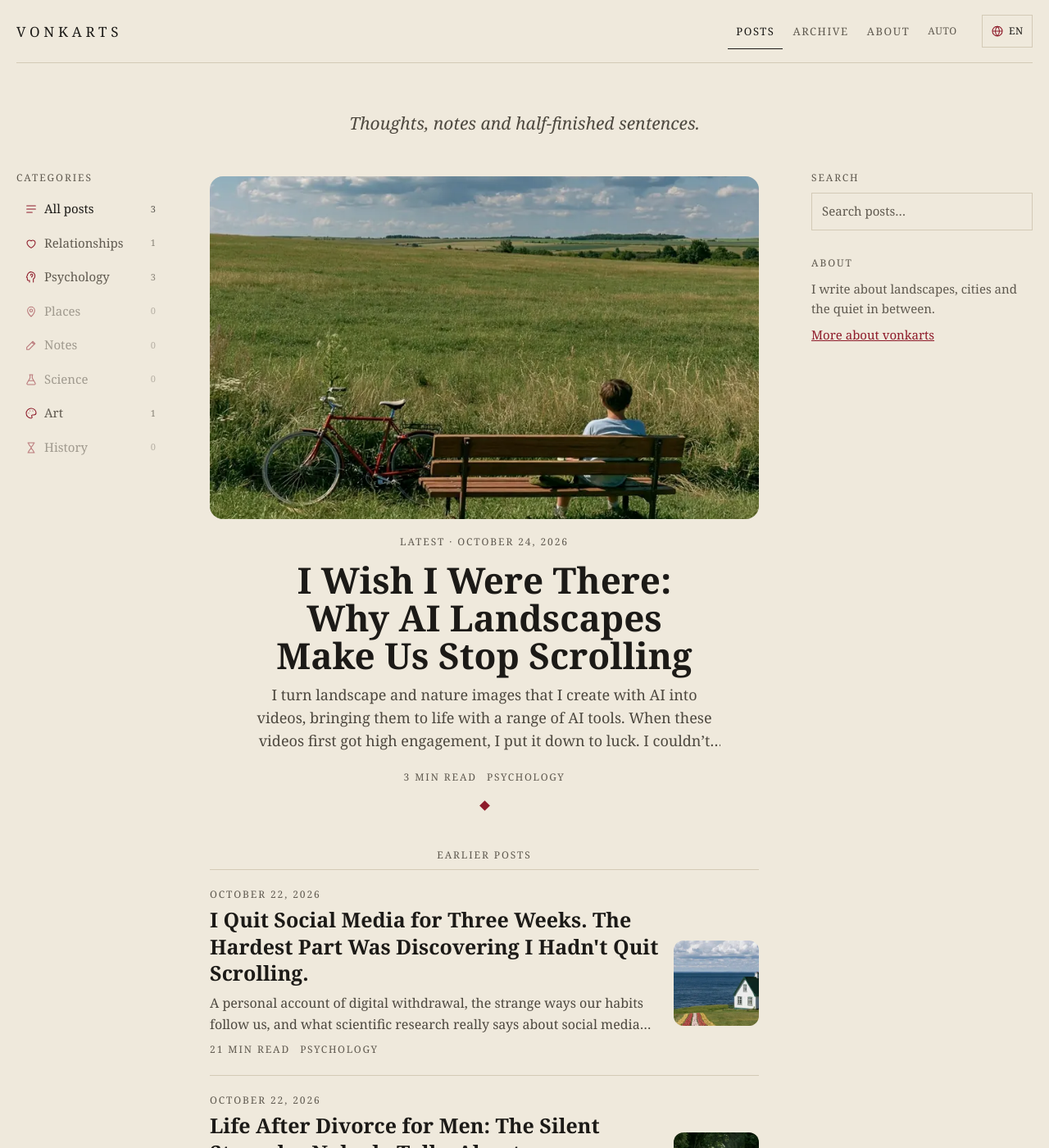
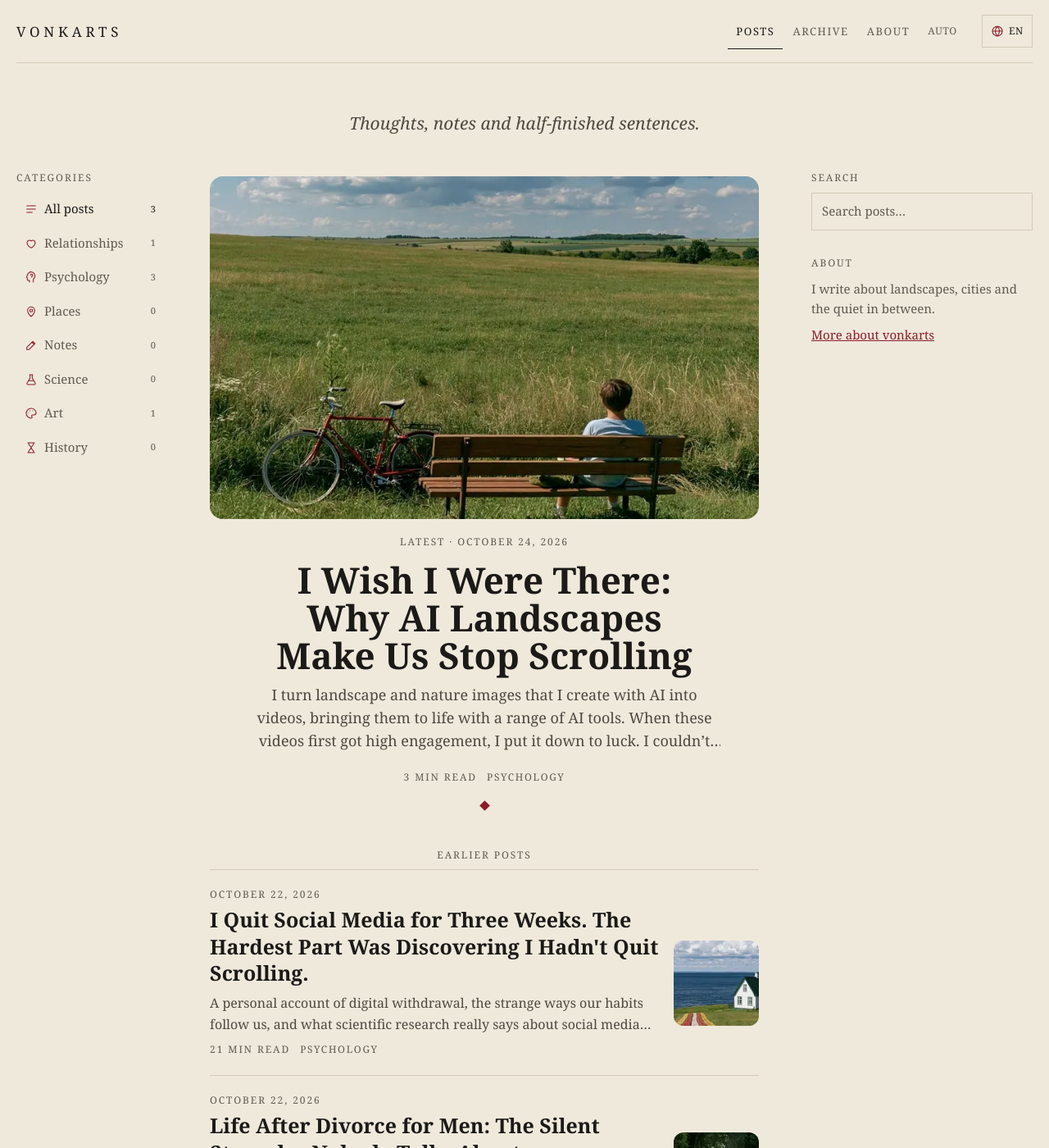
Before and after one commit to vonkarts/vonkarts.github.io, a Jekyll site: the page built from index.html, in a window 1280 px wide and 1400 px high. Shown: the whole window at 82% size. Built offline with Jekyll 4.4.1, drawn with Linux system fonts in a browser that asks for light colours.

Commit message:
Smaller WebP sizes for thumbnails; fix low-contrast empty categories
Co-Authored-By: Claude Opus 5.5 <noreply@anthropic.com>
Claude-Session: https://claude.ai/code/session_01HayH8JCZQBzi5F45oJrDMF

```diff
--- a/_includes/picture.html
+++ b/_includes/picture.html
@@ -4,7 +4,7 @@
 {%- endcomment -%}
 {%- assign PS = include.src -%}
 {%- assign PB = PS | split: "." | pop | join: "." -%}
-{%- assign PW = "480,800,1200" | split: "," -%}
+{%- assign PW = "240,480,640,800,1200" | split: "," -%}
 {%- capture PSET -%}{%- for w in PW -%}{%- assign wp = PB | append: "-" | append: w | append: ".webp" -%}{%- assign hit = site.static_files | where: "path", wp | first -%}{%- if hit -%}{{ wp | relative_url }} {{ w }}w,{%- endif -%}{%- endfor -%}{%- endcapture -%}
 {%- assign PSET = PSET | strip | split: "," | join: ", " -%}
 {%- capture PIMG -%}<img class="{{ include.class }}" src="{{ PS | relative_url }}" alt="{{ include.alt | escape }}"{% if include.pos %} style="object-position:{{ include.pos }}"{% endif %}{% if include.eager %} fetchpriority="high"{% else %} loading="lazy"{% endif %} decoding="async">{%- endcapture -%}
--- a/_includes/post-item.html
+++ b/_includes/post-item.html
@@ -6,5 +6,5 @@
     <p>{{ IP.excerpt | strip_html | truncatewords: 30 }}</p>
     <div class="meta"><span class="mono">{% include okuma.html content=IP.content lang=include.lang %}</span>{% include cat-chip.html post=IP lang=include.lang %}</div>
   </div>
-  {% if IP.cover %}{% include picture.html src=IP.cover alt=IP.cover_alt class="thumb" sizes="180px" pos=IP.cover_pos %}{% else %}<span></span>{% endif %}
+  {% if IP.cover %}{% include picture.html src=IP.cover alt=IP.cover_alt class="thumb" sizes="(min-width: 601px) 104px, 80px" pos=IP.cover_pos %}{% else %}<span></span>{% endif %}
 </li>
--- a/_includes/style.css
+++ b/_includes/style.css
@@ -180,10 +180,10 @@ footer{border-top:1px solid var(--line);padding-top:20px;display:flex;justify-co
 .cats ul::-webkit-scrollbar{display:none}
 .cats li{flex:0 0 auto}
 .cats a{display:flex;align-items:center;gap:8px;white-space:nowrap;text-decoration:none;color:var(--muted);font-size:15px;padding:6px 12px;border:1px solid var(--line);border-radius:999px}
-.cats a small{font-family:var(--mono);font-size:11px;opacity:.7;font-variant-numeric:tabular-nums}
+.cats a small{font-family:var(--mono);font-size:11px;font-variant-numeric:tabular-nums}
 .cats a:hover{color:var(--fg);border-color:var(--fg)}
 .cats a[aria-current="page"]{color:var(--fg);background:var(--accent-soft);border-color:transparent}
-.cats a.is-empty{opacity:.55}
+.cats a.is-empty{opacity:1}
 @media (min-width:1100px){
   .with-cats{grid-template-columns:180px minmax(0,1fr);gap:56px}
   .cats{position:sticky;top:88px;align-self:start}
@@ -217,7 +217,7 @@ footer{border-top:1px solid var(--line);padding-top:20px;display:flex;justify-co
 .drawer .cats .side-h{display:block;margin:0 0 6px;padding:0 14px}
 .drawer .cats ul{flex-direction:column;gap:2px;overflow:visible;padding:0}
 .drawer .cats a span{flex:1}
-.drawer .cats a.is-empty{opacity:.5}
+.drawer .cats a.is-empty{opacity:1}
 .drawer-sep{border:0;border-top:1px solid var(--line);margin:2px 8px}
 .drawer-foot{margin-top:auto;display:flex;align-items:center;justify-content:space-between;gap:12px;padding:8px 4px 0}
 .lang-select{position:relative;display:inline-flex;align-items:center;gap:8px;border:1px solid var(--line);border-radius:12px;padding:8px 12px;color:var(--fg)}
@@ -376,3 +376,5 @@ article h1{font-family:var(--display);font-weight:600;letter-spacing:0;line-heig
 /* Ana sayfada logo bir kez görünsün: üst çubuktaki ad kalır, büyük başlık yalnızca arama motorları ve ekran okuyucular için */
 .sayfa-lang_home .masthead .site-title{position:absolute;width:1px;height:1px;margin:-1px;padding:0;overflow:hidden;clip:rect(0 0 0 0);white-space:nowrap;border:0}
 .sayfa-lang_home .masthead{margin-top:8px}
+
+.cats a.is-empty,.drawer .cats a.is-empty{color:var(--muted)}
--- a/_layouts/lang_home.html
+++ b/_layouts/lang_home.html
@@ -42,7 +42,7 @@ layout: default
             <p>{{ post.excerpt | strip_html | truncatewords: 30 }}</p>
             <div class="meta"><span class="mono">{% include okuma.html content=post.content lang=HL %}</span>{% include cat-chip.html post=post lang=HL %}</div>
           </div>
-          {% if post.cover %}{% include picture.html src=post.cover alt=post.cover_alt class="thumb" sizes="180px" pos=post.cover_pos %}{% else %}<span></span>{% endif %}
+          {% if post.cover %}{% include picture.html src=post.cover alt=post.cover_alt class="thumb" sizes="(min-width: 601px) 104px, 80px" pos=post.cover_pos %}{% else %}<span></span>{% endif %}
         </li>
       {% endfor %}
       </ul>
```
Also changed, not shown: images/forest-path-240.webp (added), images/forest-path-640.webp (added), images/meadow-bench-240.webp (added), images/meadow-bench-640.webp (added), images/tulip-field-240.webp (added), images/tulip-field-640.webp (added), 1 other file.
